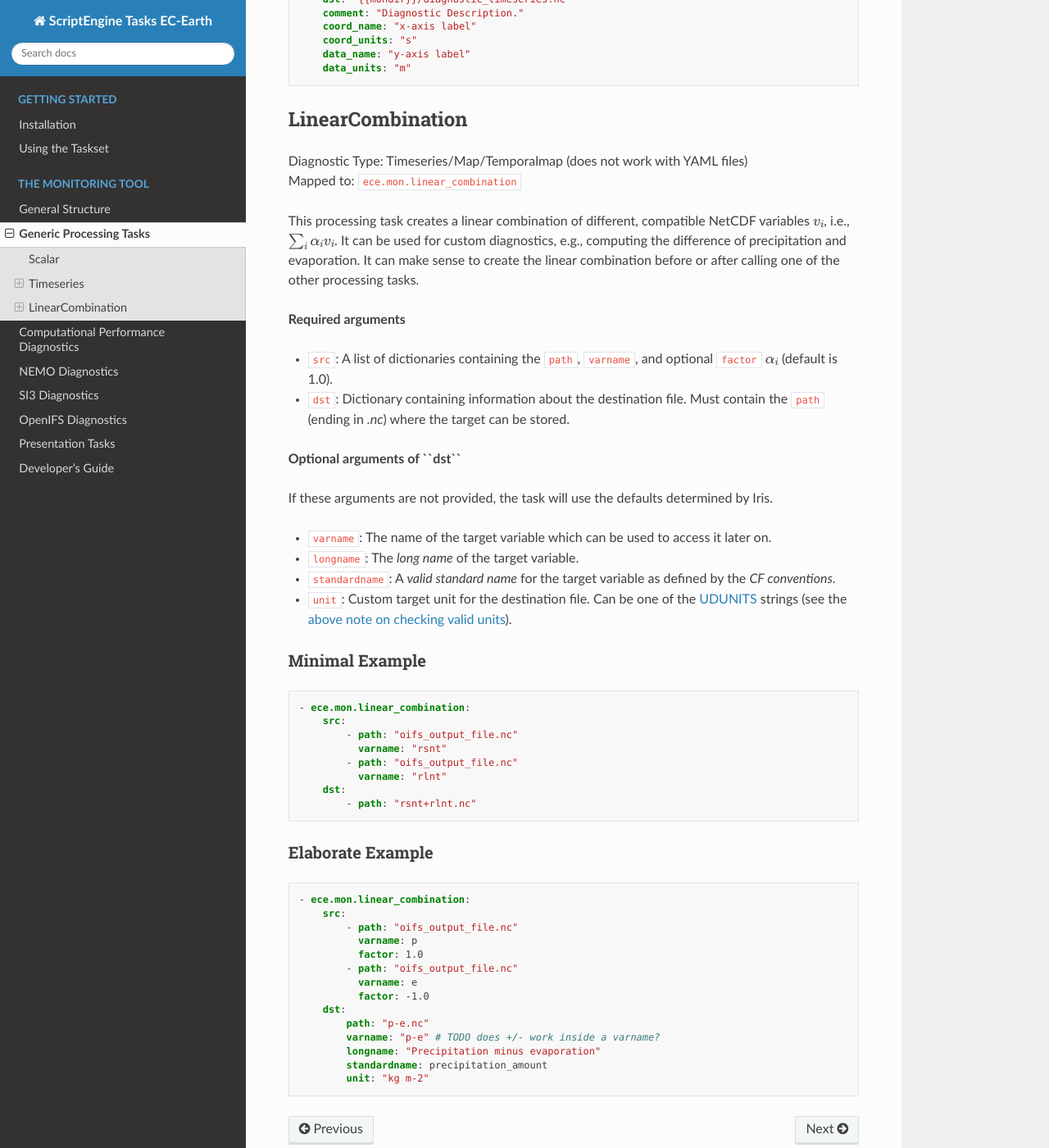
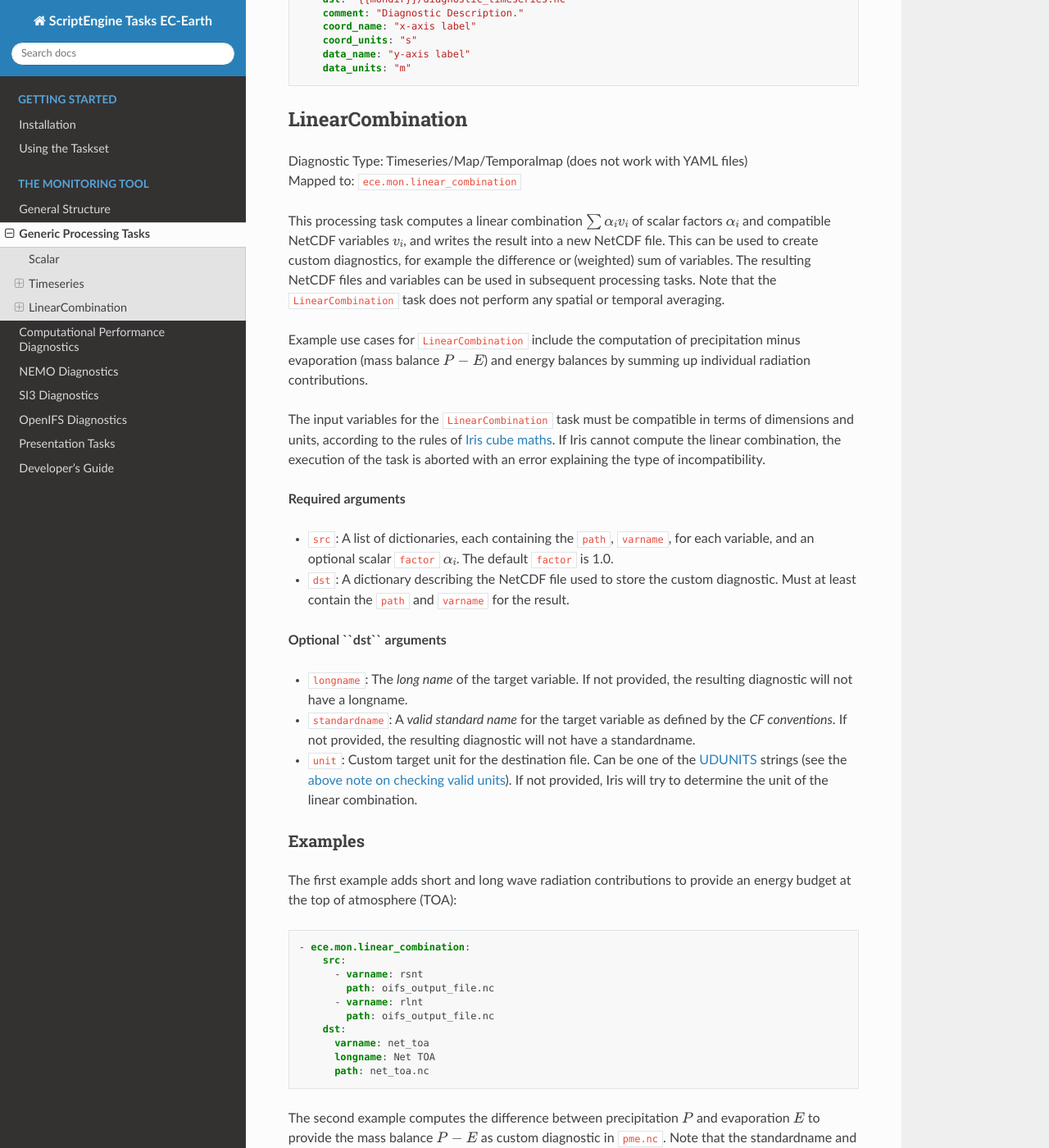
Before and after one commit to uwefladrich/scriptengine-tasks-ecearth, a Sphinx documentation site: the page built from docs/sphinx/source/tasks/monitoring/generic-processing-tasks.rst, in a window 1280 px wide and 1400 px high, scrolled down 1944 px. Shown: the whole window at 82% size. Built offline with Sphinx 7.4.7 and the Read the Docs theme 2.0.0, drawn with Linux system fonts in a browser that asks for light colours; some of the changed text lies outside the part shown.

Commit message:
Update docs for LinearCombination

```diff
--- a/docs/sphinx/source/tasks/monitoring/generic-processing-tasks.rst
+++ b/docs/sphinx/source/tasks/monitoring/generic-processing-tasks.rst
@@ -98,64 +98,85 @@ Elaborate Example
 LinearCombination
 =================
 
-.. TODO: go over this part, especially the examples!
-
 | Diagnostic Type: Timeseries/Map/Temporalmap (does not work with YAML files)
 | Mapped to: ``ece.mon.linear_combination``
 
-This processing task creates a linear combination of different, compatible NetCDF variables :math:`v_i`, i.e., :math:`\sum_i \alpha_i v_i`.
-It can be used for custom diagnostics, e.g., computing the difference of precipitation and evaporation.
-It can make sense to create the linear combination before or after calling one of the other processing tasks.
+This processing task computes a linear combination :math:`\sum \alpha_i v_i` of
+scalar factors :math:`\alpha_i` and compatible NetCDF variables :math:`v_i`, and
+writes the result into a new NetCDF file. This can be used to create custom
+diagnostics, for example the difference or (weighted) sum of variables. The
+resulting NetCDF files and variables can be used in subsequent processing tasks.
+Note that the ``LinearCombination`` task does not perform any spatial or
+temporal averaging.
+
+Example use cases for ``LinearCombination`` include the computation of
+precipitation minus evaporation (mass balance :math:`P-E`) and energy balances
+by summing up individual radiation contributions.
+
+The input variables for the ``LinearCombination`` task must be compatible in
+terms of dimensions and units, according to the rules of `Iris cube maths`_. If
+Iris cannot compute the linear combination, the execution of the task is aborted
+with an error explaining the type of incompatibility.
 
 **Required arguments**
 
-* ``src``: A list of dictionaries containing the ``path``, ``varname``, and optional ``factor`` :math:`\alpha_i` (default is 1.0).
-* ``dst``: Dictionary containing information about the destination file. Must contain the ``path`` (ending in *.nc*) where the target can be stored.
+* ``src``: A list of dictionaries, each containing the ``path``, ``varname``,
+  for each variable, and an optional scalar ``factor`` :math:`\alpha_i`. The
+  default ``factor`` is 1.0.
+* ``dst``: A dictionary describing the NetCDF file used to store the custom
+  diagnostic. Must at least contain the ``path`` and ``varname`` for the result.
 
-**Optional arguments of ``dst``**
+**Optional ``dst`` arguments**
 
-If these arguments are not provided, the task will use the defaults determined by Iris.
+* ``longname``: The `long name` of the target variable. If not provided, the
+  resulting diagnostic will not have a longname.
+* ``standardname``: A `valid standard name` for the target variable as defined
+  by the `CF conventions`. If not provided, the resulting diagnostic will not
+  have a standardname.
+* ``unit``: Custom target unit for the destination file. Can be one of the
+  UDUNITS_ strings (see the :ref:`above note on checking valid units
+  <check-valid-units>`).
+  If not provided, Iris will try to determine the unit of the linear
+  combination.
 
-* ``varname``: The name of the target variable which can be used to access it later on.
-* ``longname``: The `long name` of the target variable.
-* ``standardname``: A `valid standard name` for the target variable as defined by the `CF conventions`.
-* ``unit``: Custom target unit for the destination file. Can be one of the UDUNITS_ strings (see the :ref:`above note on checking valid units <check-valid-units>`).
+Examples
+########
 
-Minimal Example
-###############
-
-::
+The first example adds short and long wave radiation contributions to provide an
+energy budget at the top of atmosphere (TOA)::
 
     - ece.mon.linear_combination:
         src:
-            - path: "oifs_output_file.nc"
-              varname: "rsnt"
-            - path: "oifs_output_file.nc"
-              varname: "rlnt"
+          - varname: rsnt
+            path: oifs_output_file.nc
+          - varname: rlnt
+            path: oifs_output_file.nc
         dst:
-            - path: "rsnt+rlnt.nc"
+          varname: net_toa
+          longname: Net TOA
+          path: net_toa.nc
 
-Elaborate Example
-#################
-
-::
+The second example computes the difference between precipitation :math:`P` and
+evaporation :math:`E` to provide the mass balance :math:`P-E` as custom
+diagnostic in ``pme.nc``. Note that the standardname and unit are explicitely
+set for the output NetCDF file::
 
     - ece.mon.linear_combination:
         src:
-            - path: "oifs_output_file.nc"
-              varname: p
-              factor: 1.0
-            - path: "oifs_output_file.nc"
-              varname: e
-              factor: -1.0
+          - varname: pr
+            path: oifs_output_file.nc
+          - varname: evspsbl
+            path: oifs_output_file.nc
+            factor: -1.0
         dst:
-            path: "p-e.nc"
-            varname: "p-e" # TODO does +/- work inside a varname?
-            longname: "Precipitation minus evaporation"
-            standardname: precipitation_amount
-            unit: "kg m-2"
+          varname: pme
+          longname: "Precipitation - Evaporation"
+          standardname: precipitation_amount
+          unit: "kg m-2"
+          path: pme.nc
 
 .. _UDUNITS: https://www.unidata.ucar.edu/software/udunits/
 .. _valid standard name: http://cfconventions.org/Data/cf-standard-names/current/build/cf-standard-name-table.html
 .. _CF conventions: http://cfconventions.org/Data/cf-conventions/cf-conventions-1.9/cf-conventions.html#standard-name
 .. _long name: http://cfconventions.org/Data/cf-conventions/cf-conventions-1.9/cf-conventions.html#long-name
+.. _Iris cube maths: https://scitools-iris.readthedocs.io/en/stable/userguide/cube_maths.html
```
